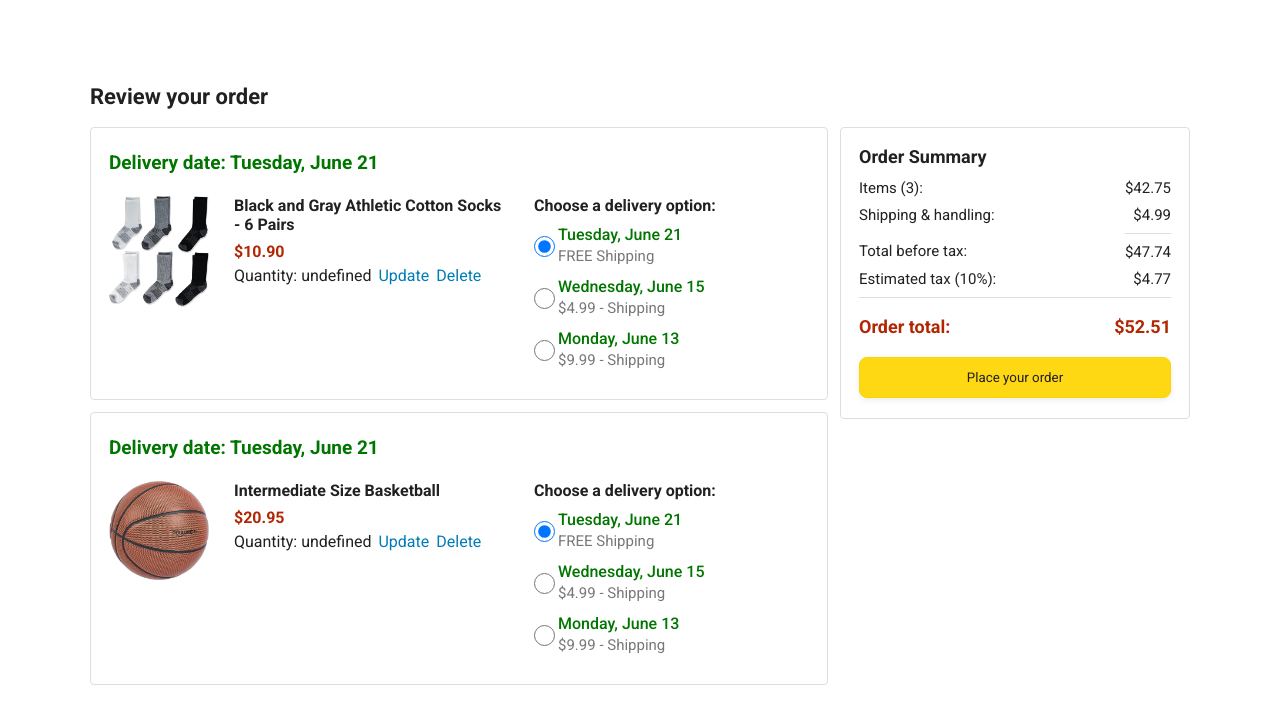
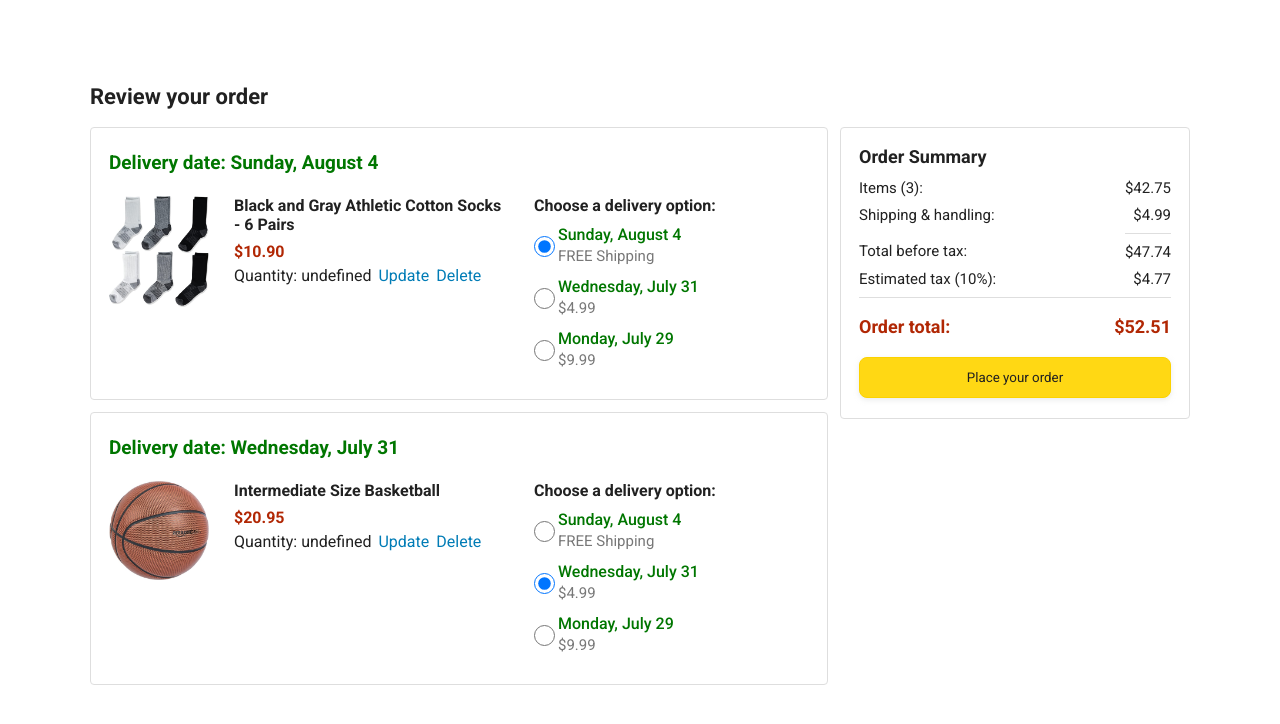
Before and after one commit to EbrahimMahrous/js-amazon-clone, a plain HTML site: page checkout.html in a window 1280 px wide. Shown: the part 56-780 px from the top of the page. Drawn offline with nearby package versions, Linux system fonts and the light colour scheme.

Commit message:
Save data and generate HTML for delivery options

```diff
--- a/data/cart.js
+++ b/data/cart.js
@@ -4,10 +4,12 @@ if(!cart){
     cart = [{
     // Normalizing the data.
     productId: 'e43638ce-6aa0-4b85-b27f-e1d07eb678c6',
-    quantity: 2
+    quantity: 2,
+    deliveryOptionId: '1'
 },{
     productId: '15b6fc6f-327a-4ec4-896f-486349e85a3d',
-    quantity: 1
+    quantity: 1,
+    deliveryOptionId: '2'
 }];
 }
 
@@ -24,7 +26,8 @@ export function addToCart(productId){
     } else{
         cart.push({
         productId: productId,
-        quantity: 1
+        quantity: 1,
+        deliveryOptionId: '1'
     })
     }
     saveToStorage()
--- /dev/null
+++ b/data/deliveryOptions.js
@@ -0,0 +1,14 @@
+export const deliveryOptions = [{
+    id: '1',
+    deliveryDays: 7,
+    priceCents: 0
+
+},{
+    id: '2',
+    deliveryDays: 3,
+    priceCents: 499
+},{
+    id: '3',
+    deliveryDays: 1,
+    priceCents: 999
+}]
--- a/scripts/checkout.js
+++ b/scripts/checkout.js
@@ -1,6 +1,27 @@
+// 14-In this lesson:
+// 1. Modules = better way to organize our code.
+// 2. Created the checkout page.
+// 3. Html link elements and radio selectors.
+// 4. Made the delete link interactive.
+// 5. Saved the cart in localStorage.
+
+
 import { cart, removeFromCart } from "../data/cart.js";
 import { products } from "../data/products.js";
 import { formatCurrency } from "./utils/money.js";
+// Dayjs + javaScript Modules.
+import dayjs from 'https://unpkg.com/dayjs@1.11.10/esm/index.js';
+// Best Practice:
+// When we need something complicated,
+// Try to find an external library first.
+// Before writing the code ourselves.
+import { deliveryOptions } from '../data/deliveryOptions.js'
+
+
+// const today = dayjs();
+// const deliveryDate = today.add(7, 'days')
+// console.log(deliveryDate.format('dddd, MMMM D'))
+
 
 let cartSummaryHTML = ''
 
@@ -14,12 +35,26 @@ cart.forEach((cartItem) => {
         }
     })
 
+    const deliveryOptionId = cartItem.deliveryOptionId
+
+    let deliveryOption;
+    deliveryOptions.forEach((option) => {
+        if(option.id === deliveryOptionId){
+            deliveryOption = option
+        }
+    })
+
+    const today = dayjs();
+    const deliveryDate = today.add(deliveryOption.deliveryDays, 'days')
+    const dataString = deliveryDate.format('dddd, MMMM D')
+
+
     cartSummaryHTML +=
     `
         <div class="cart-item-container
         js-cart-item-container-${matchingProduct.id}">
         <div class="delivery-date">
-            Delivery date: Tuesday, June 21
+            Delivery date: ${dataString}
         </div>
 
         <div class="cart-item-details-grid">
@@ -50,51 +85,55 @@ cart.forEach((cartItem) => {
             <div class="delivery-options-title">
                 Choose a delivery option:
             </div>
-            <div class="delivery-option">
-                <input type="radio" checked
-                class="delivery-option-input"
-                name="delivery-option-${matchingProduct.id}">
-                <div>
-                <div class="delivery-option-date">
-                    Tuesday, June 21
-                </div>
-                <div class="delivery-option-price">
-                    FREE Shipping
-                </div>
+
+            ${deliveryOptionsHTML(matchingProduct, cartItem)}
+
                 </div>
             </div>
-            <div class="delivery-option">
-                <input type="radio"
-                class="delivery-option-input"
-                name="delivery-option-${matchingProduct.id}">
-                <div>
-                <div class="delivery-option-date">
-                    Wednesday, June 15
-                </div>
-                <div class="delivery-option-price">
-                    $4.99 - Shipping
-                </div>
-                </div>
-            </div>
-            <div class="delivery-option">
-                <input type="radio"
-                class="delivery-option-input"
-                name="delivery-option-${matchingProduct.id}">
-                <div>
-                <div class="delivery-option-date">
-                    Monday, June 13
-                </div>
-                <div class="delivery-option-price">
-                    $9.99 - Shipping
-                </div>
-                </div>
-            </div>
-            </div>
-        </div>
         </div>
 
     `
 })
+
+function deliveryOptionsHTML(matchingProduct, cartItem){
+    let html = ''
+    // steps:
+    // 1. loop through deliveryOption.
+    // 2. For each option, generate some HTML.
+    // 3. Combine the HTML together.
+    deliveryOptions.forEach((deliveryOption) => {
+        const today = dayjs();
+        const deliveryDate = today.add(deliveryOption.deliveryDays, 'days')
+        const dataString = deliveryDate.format('dddd, MMMM D')
+
+        const priceString = deliveryOption.priceCents === 0 ? 'FREE Shipping' : `$${formatCurrency(deliveryOption.priceCents)}`
+
+
+        const isChecked = deliveryOption.id === cartItem.deliveryOptionId
+
+        html +=
+        `
+        <div class="delivery-option">
+            <input type="radio"
+            ${isChecked ? 'Checked' : ''}
+            class="delivery-option-input" name="delivery-option-${matchingProduct.id}">
+            <div>
+
+                <div class="delivery-option-date">
+                ${dataString}
+                </div>
+
+                <div class="delivery-option-price">
+                    ${priceString}
+                </div>
+
+            </div>
+        </div>
+        `
+    })
+    return html
+
+}
 
 document.querySelector('.js-order-summary').innerHTML = cartSummaryHTML
 
@@ -105,8 +144,12 @@ document.querySelectorAll('.js-delete-link').forEach((link)=>{
         const productId = link.dataset.productId;
         removeFromCart(productId)
 
-        console.log(cart)
 
+        // Steps
+        // 1. Use the DOM to get the element to remove.
+        // 2. Use .remove() methods.
+
+        // How do we know which element to get?
         const containeer = document.querySelector(`
             .js-cart-item-container-${productId}
         `).remove()
@@ -115,8 +158,36 @@ document.querySelectorAll('.js-delete-link').forEach((link)=>{
 })
 
 
-// Steps
-// 1. Use the DOM to get the element to remove.
-// 2. Use .remove() methods.
+// External Libraries = code that is outside of our project.
 
-// How do we know which element to get?
+// Why we use external libraries
+// - let us share code.
+// - save time.
+// - avoid duplicating work.
+
+// To get these dates:
+// 1. Get today's date.
+// 2. Do calculations (add 7 days, ...).
+// 3. Display the data in easy-to-read format.
+
+// DayJS external library.
+
+
+// Minification انك بتضغط الكود عشان يحمل بشكل اسرع
+
+// External Libraries + JavaScript Modules.
+
+// ESM Version:
+// A version that works with javascript modules.
+// ESM = EcmaScript Module
+// ( EcmaScript = javaScript )
+
+
+
+
+
+
+
+
+
+// 14: 39
```
Also changed, not shown: checkout.html (+3 -0 lines), scripts/utils/money.js (+18 -0 lines).
